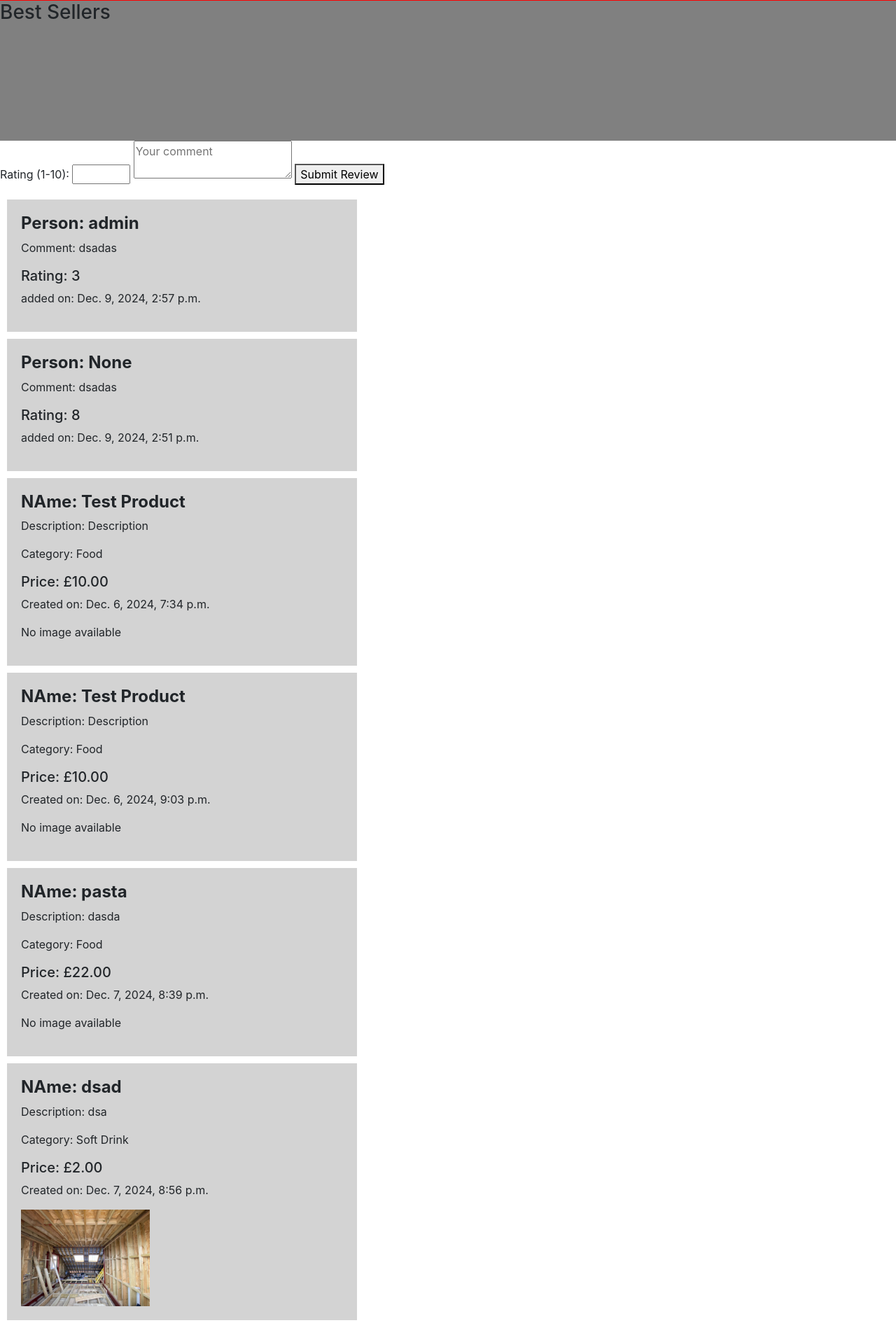
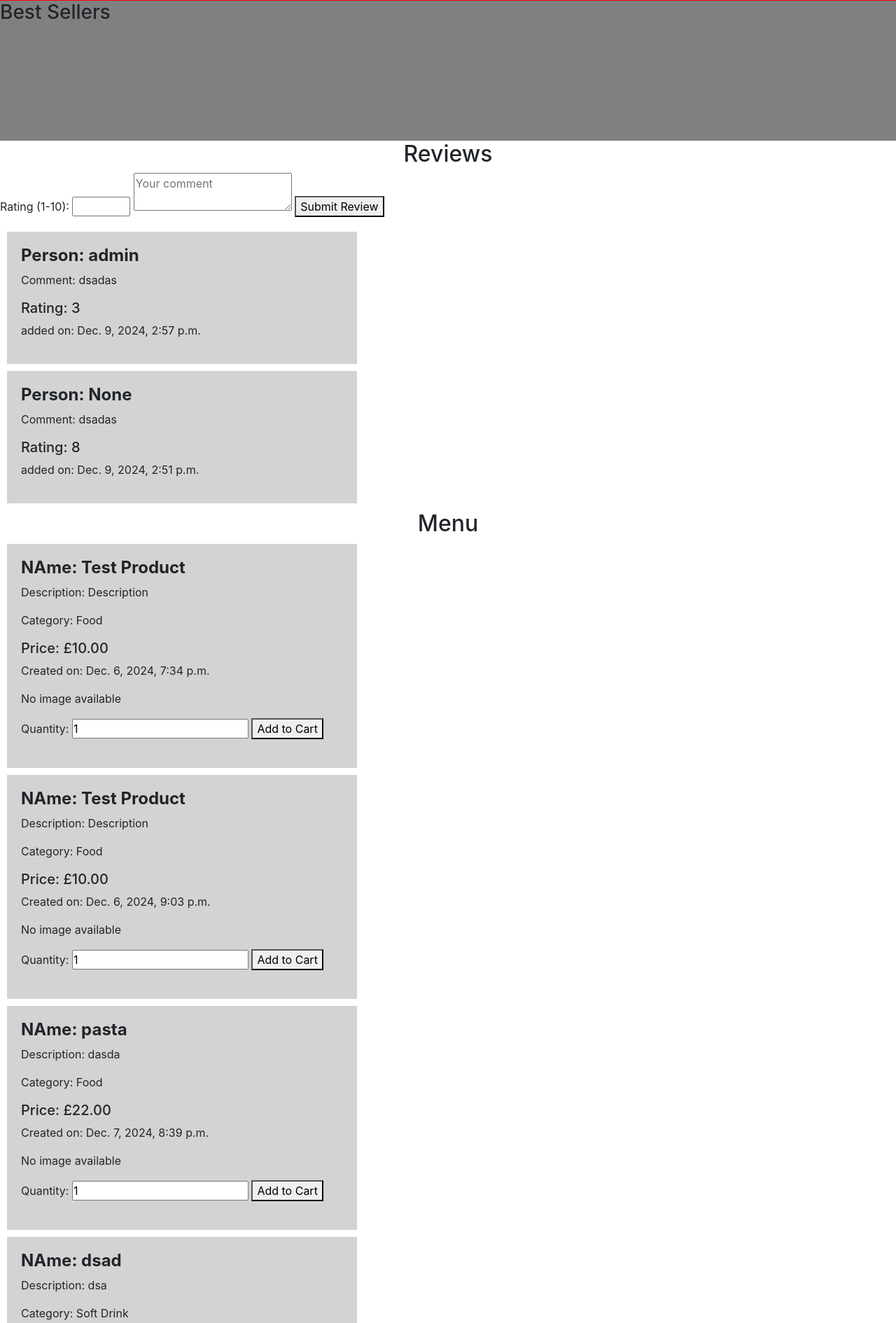
Before and after one commit to ITemci/dissertation, a Django app: page / in a window 1280 px wide. Shown: the part 487-2377 px from the top of the page at 70% size. Run offline with Django 5.2, Linux system fonts and the light colour scheme; data comes from the database, SQL or seed files in the repository; some libraries are stand-ins or nearby versions.

Commit message:
created cart functionality, need to add view to handle the data in backend and create sales model to keep track of all sales after checkout, but first need to figure out tables management model

```diff
--- a/restaurant_mng/rest_mng/templates/rest_mng/index.html
+++ b/restaurant_mng/rest_mng/templates/rest_mng/index.html
@@ -29,6 +29,8 @@
 
    <div id="best_sellers"><h3>Best Sellers</h3></div>
 
+    <h2>Reviews</h2>
+
     <form id="review-form" method="post" action="{% url 'add_review' %}">
         {% csrf_token %}
     <label for="rating">Rating (1-10):</label>
@@ -49,7 +51,7 @@
     {% endfor %}
 
 
-
+<h2>Menu</h2>
 {% for product in products%}
 <div class="product">
 
@@ -65,9 +67,92 @@
         <p>No image available</p>
     {% endif %}
 
+    <form id="add_cart" >
+    <label for="quantity_{{ product.id }}">Quantity:</label>
+    <input type="number" id="quantity_{{ product.id }}" min="1" max="{{ product.stock }}" value="1">
+    <button onclick="addToCart({{ product.id }}, '{{ product.prod_name }}', {{ product.price }})">Add to Cart</button>
+
+    </form>
+
 
 </div>
+
+
 {% endfor %}
+
+<h2>Cart</h2>
+    <ul id="cart-items"></ul>
+
+    <button onclick="checkout()">Checkout</button>
+
+<script>
+        // Initialize cart if not already in sessionStorage
+        if (!sessionStorage.getItem('cart')) {
+            sessionStorage.setItem('cart', JSON.stringify({}));
+        }
+
+        // Add item to cart
+        function addToCart(productId, productName, productPrice) {
+            const quantity = parseInt(document.getElementById(`quantity_${productId}`).value, 10);
+
+            // Get the current cart
+            let cart = JSON.parse(sessionStorage.getItem('cart'));
+
+            // Update cart
+            if (cart[productId]) {
+                cart[productId].quantity += quantity; // Increment quantity
+            } else {
+                cart[productId] = {
+                    name: productName,
+                    price: productPrice,
+                    quantity: quantity
+                };
+            }
+
+            // Save updated cart to sessionStorage
+            sessionStorage.setItem('cart', JSON.stringify(cart));
+
+            // Update cart UI
+            updateCartUI();
+        }
+
+        // Display cart items
+        function updateCartUI() {
+            const cart = JSON.parse(sessionStorage.getItem('cart'));
+            const cartItems = document.getElementById('cart-items');
+            cartItems.innerHTML = '';
+
+            for (const [productId, item] of Object.entries(cart)) {
+                const li = document.createElement('li');
+                li.textContent = `${item.name} - Quantity: ${item.quantity} - Total: £${(item.price * item.quantity).toFixed(2)}`;
+                cartItems.appendChild(li);
+            }
+        }
+
+        // Checkout: Send cart data to backend
+        function checkout() {
+            const cart = sessionStorage.getItem('cart');
+
+            fetch('checkout', {
+                method: 'POST',
+                headers: {
+                    'Content-Type': 'application/json',
+                    'X-CSRFToken': '{{ csrf_token }}'
+                },
+                body: cart
+            })
+            .then(response => response.json())
+            .then(data => {
+                alert(data.message || 'Checkout complete!');
+                sessionStorage.removeItem('cart'); // Clear cart after checkout
+                updateCartUI();
+            })
+            .catch(error => console.error('Error during checkout:', error));
+        }
+
+        // Update cart UI on page load
+        document.addEventListener('DOMContentLoaded', updateCartUI);
+    </script>
 
 {% endblock %}
 
--- a/restaurant_mng/rest_mng/urls.py
+++ b/restaurant_mng/rest_mng/urls.py
@@ -11,6 +11,6 @@ urlpatterns = [
     path("new_product", views.new_product, name="new_product"),
     path("dashboard", views.dashboard, name="dashboard"),
     path("add_review", views.add_review, name="add_review"),
-
+    path("checkout", views.checkout, name="checkout"),
 
 ] + static(settings.MEDIA_URL, document_root=settings.MEDIA_ROOT)
--- a/restaurant_mng/rest_mng/views.py
+++ b/restaurant_mng/rest_mng/views.py
@@ -7,7 +7,6 @@ from django.http import JsonResponse
 from django.shortcuts import HttpResponse, HttpResponseRedirect, render, redirect
 from django.urls import reverse
 from django.views.decorators.csrf import csrf_exempt
-from django.contrib.auth.decorators import user_passes_test
 from django.contrib import messages
 
 from .models import User,Product, Reviews
@@ -131,3 +130,6 @@ def add_review(request):
 
             # Redirect to the index route
         return redirect('index')
+
+def checkout(request):
+    pass
```
